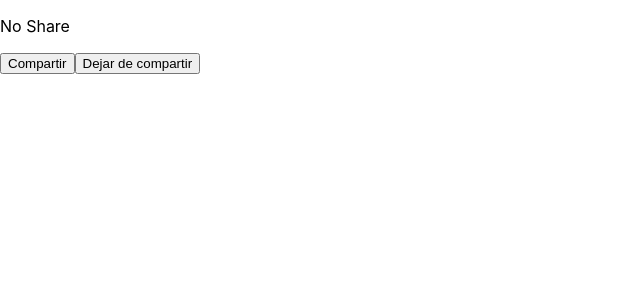
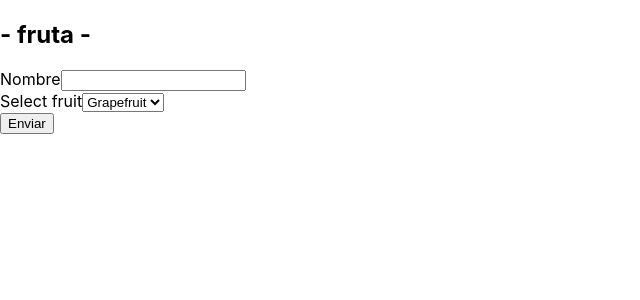
Before and after one commit to Rodevp/react-repase, a React (Vite) app: page / in a window 1280 px wide. Shown: the top 300 px of the page, without its empty margins (0-640 px from the left). Built offline with nearby package versions, Linux system fonts and the light colour scheme.

Commit message:
formularios controlados

```diff
--- a/src/index.css
+++ b/src/index.css
@@ -17,3 +17,7 @@ code {
   color: white;
   border: none;
 }
+
+.green {
+  color: green;
+}
--- a/src/main.jsx
+++ b/src/main.jsx
@@ -1,4 +1,4 @@
-import React from 'react'
+import React, { useState } from 'react'
 import ReactDOM from 'react-dom/client'
 import './index.css'
 
@@ -11,7 +11,7 @@ function say(gretting = 'hi') {
 const button = React.createElement('button', {
   children: 'JOJO MIRA COMO APRENDEMOS REACT',
   className: 'btn',
-  onClick: say
+  onClick: say,
 })
 
 //JS NORMAL
@@ -65,7 +65,7 @@ function Link({ url, refe }) {
 
 class ShareScreen extends React.Component {
 
-  constructor (props) {
+  constructor(props) {
 
     super(props)
 
@@ -105,7 +105,7 @@ class ShareScreen extends React.Component {
 
     return (
       <div>
-        {  this.state.isShare && <ShareMessage />   }
+        {this.state.isShare && <ShareMessage />}
         {
           this.state.isShare ? <ShareMessage /> : <p>No Share</p>
         }
@@ -145,22 +145,149 @@ class ShareMessage extends React.Component {
 }
 
 //COMPONENTES BASADOS EN FUNCIONES
+function Form(props) {
+
+  //[state, setState]
+
+  /**
+   * constructor(props) {
+   *  super(props)
+   *  this.state = {
+   *    name: ''
+   *  }
+   * }
+   *
+   *
+  */
+
+  const [name, setName] = useState('')
+  const [fruit, setFruit] = useState('')
+
+  const [formState, setFormState] = useState({
+    name: '',
+    fruit: ''
+  })
+
+  const handleFormInput = e => {
+    setFormState({
+      ...formState,
+      [e.target.name]: e.target.value
+    })
+  }
+
+
+  const handleInput = (e) => {
+    let nameUser = e.target.value
+    setName(nameUser)
+  }
+
+  const handleSelect = e => {
+    let fruitSelect = e.target.value
+    setFruit(fruitSelect)
+  }
+
+  const handleSubmit = e => {
+    e.preventDefault()
+    console.log('el nombre es -> ', name, 'y la fruita es -> ', fruit)
+    console.log('estado form', formState)
+  }
+
+  return <form onSubmit={handleSubmit}>
+    <h2>
+      {name} - fruta - {fruit}
+    </h2>
+
+    <div>
+      <label htmlFor="">Nombre</label>
+      <input type="text" onChange={handleFormInput} name='name'/>
+    </div>
+    <div>
+      <label htmlFor="">Select fruit</label>
+      <select onChange={handleFormInput} name='fruit'>
+        <option value="grapefruit">Grapefruit</option>
+        <option value="lime">Lime</option>
+        <option value="coconut">Coconut</option>
+        <option value="mango">Mango</option>
+      </select>
+    </div>
+    <button type='submit' >Enviar</button>
+  </form>
+
+}
+
+
+//Renderizando listas
+
+function RenderList(props) {
+
+  const friends = [
+    {
+      "id": 0,
+      "name": "Waters Lyons"
+    },
+    {
+      "id": 1,
+      "name": "Amie Vargas"
+    },
+    {
+      "id": 2,
+      "name": "Priscilla Johnson"
+    }
+  ]
+
+  const printFriends = friends.map((friend) => (
+    <p key={friend.id} >{friend.name}</p>
+  ))
+
+  console.log(printFriends)
+
+  return <div>
+    {
+
+      friends.map((friend) => (
+        <p
+          key={friend.id}
+          className={friend.id === 1 && 'green'}
+        >
+          {friend.name}
+        </p>
+      ))
+
+      //INTERNAMENTE
+
+      // friends.map((friend) => (
+
+      //   React.createElement('p', {
+      //     children: friend.name,
+      //     key: friend.id
+      //   })
+
+      // ))
+
+    }
+  </div>
+
+}
 
 
 //
 const root_react = ReactDOM.createRoot(root)
 
-root_react.render( welcome() )
+root_react.render(welcome())
 
 root_react.render(
-  <WelcomeWithJSX  name="JOJO">
-     {/* <h3>JOJO APRENDIENDO REACT PARA UTILIZAR LOS MODELOS</h3> */}
-     <Link
-        url={urlGOOGLE}
-        refe="Google"
-     />
+  <WelcomeWithJSX name="JOJO">
+    {/* <h3>JOJO APRENDIENDO REACT PARA UTILIZAR LOS MODELOS</h3> */}
+    <Link
+      url={urlGOOGLE}
+      refe="Google"
+    />
   </WelcomeWithJSX>
 )
 
 
 root_react.render(<ShareScreen />)
+
+root_react.render(<RenderList />)
+
+root_react.render(<Form />)
```
